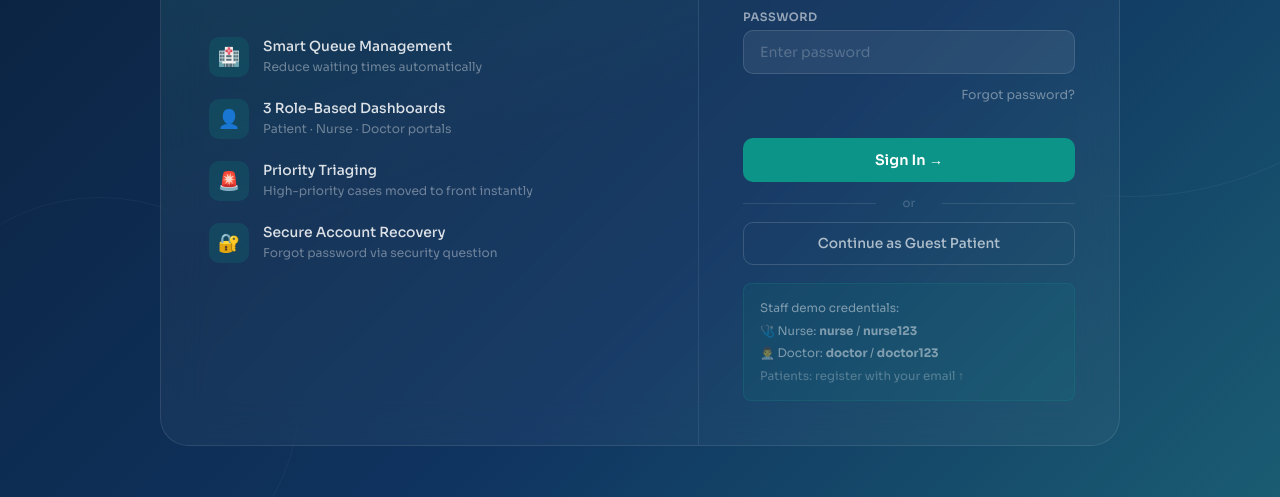
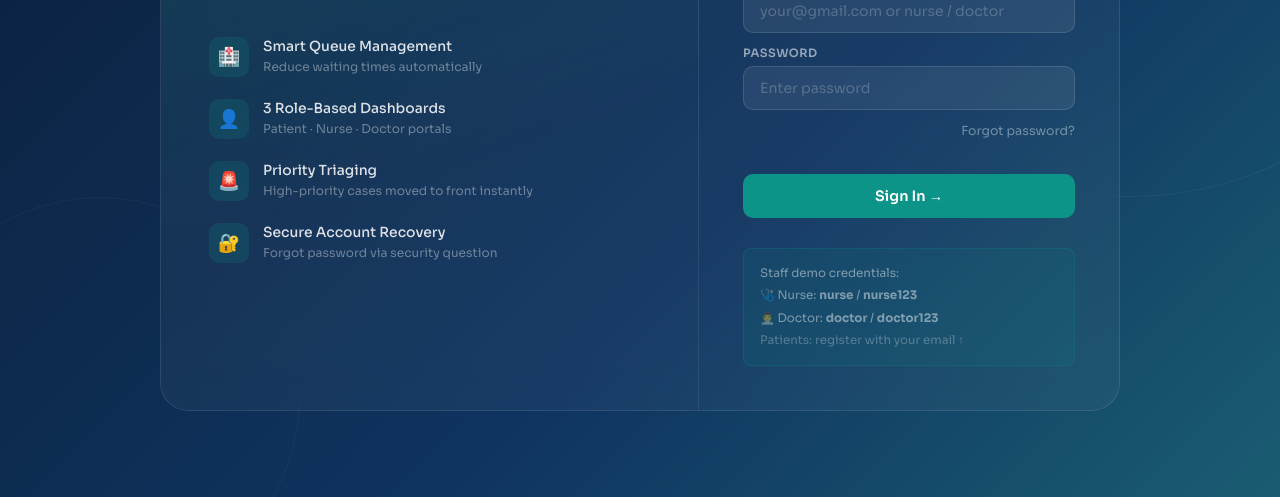
Before and after one commit to defxharsh/clinic_queue_management, a plain HTML site: page clinicq/index.html in a window 1280 px wide. Shown: the part 303-800 px from the top of the page. Drawn offline with nearby package versions, Linux system fonts and the light colour scheme.

Commit message:
landing page updated

```diff
--- a/clinicq/index.html
+++ b/clinicq/index.html
@@ -65,9 +65,6 @@
 
         <div class="auth-err" id="loginErr"></div>
         <button class="btn-teal" id="staffLoginBtn">Sign In →</button>
-        <div class="divider-or">or</div>
-        <button class="btn-ghost" id="patientGuestBtn">Continue as Guest Patient</button>
-
         <div class="hint-box">
           Staff demo credentials:<br>
           🩺 Nurse: <strong>nurse</strong> / <strong>nurse123</strong><br>
```
